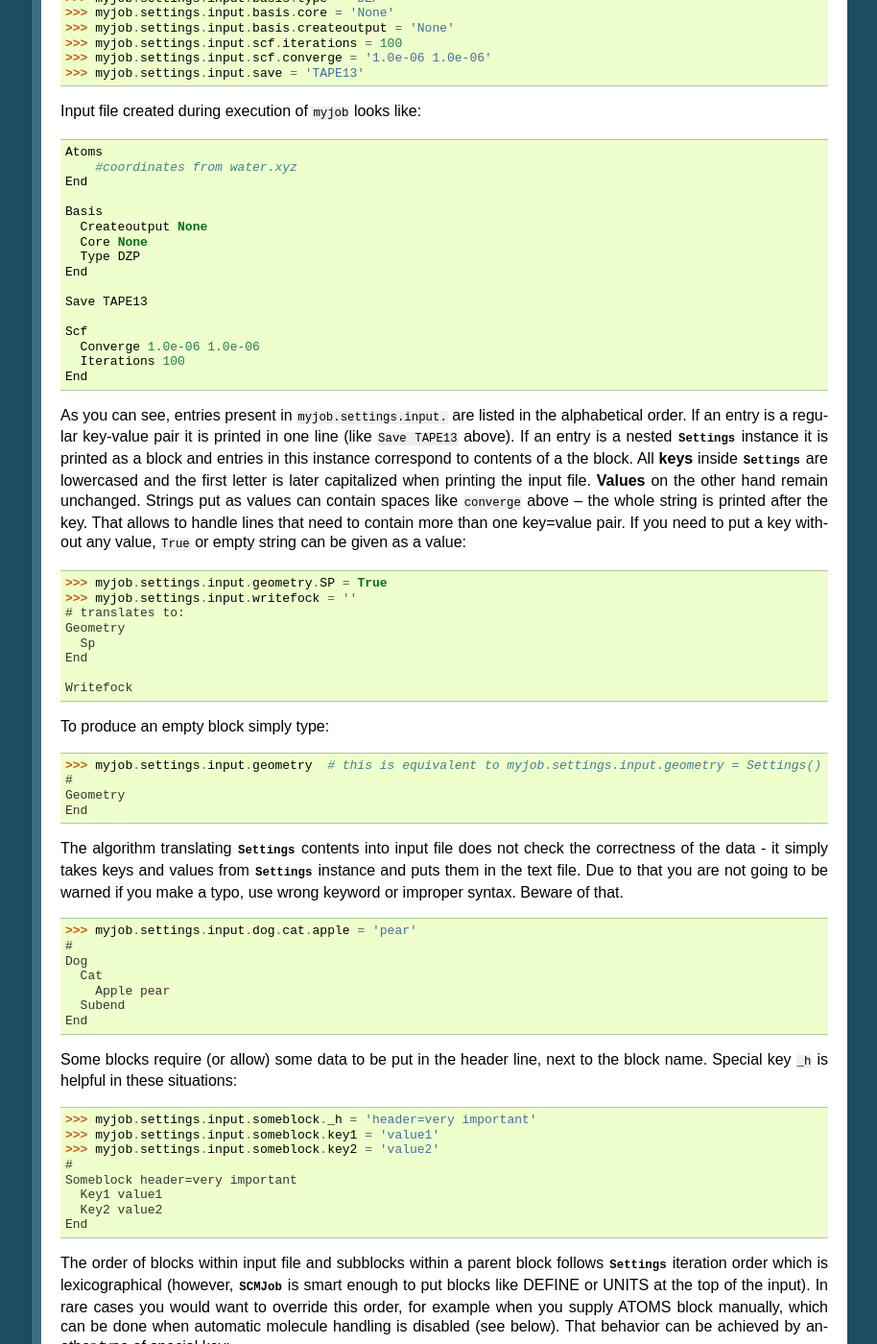
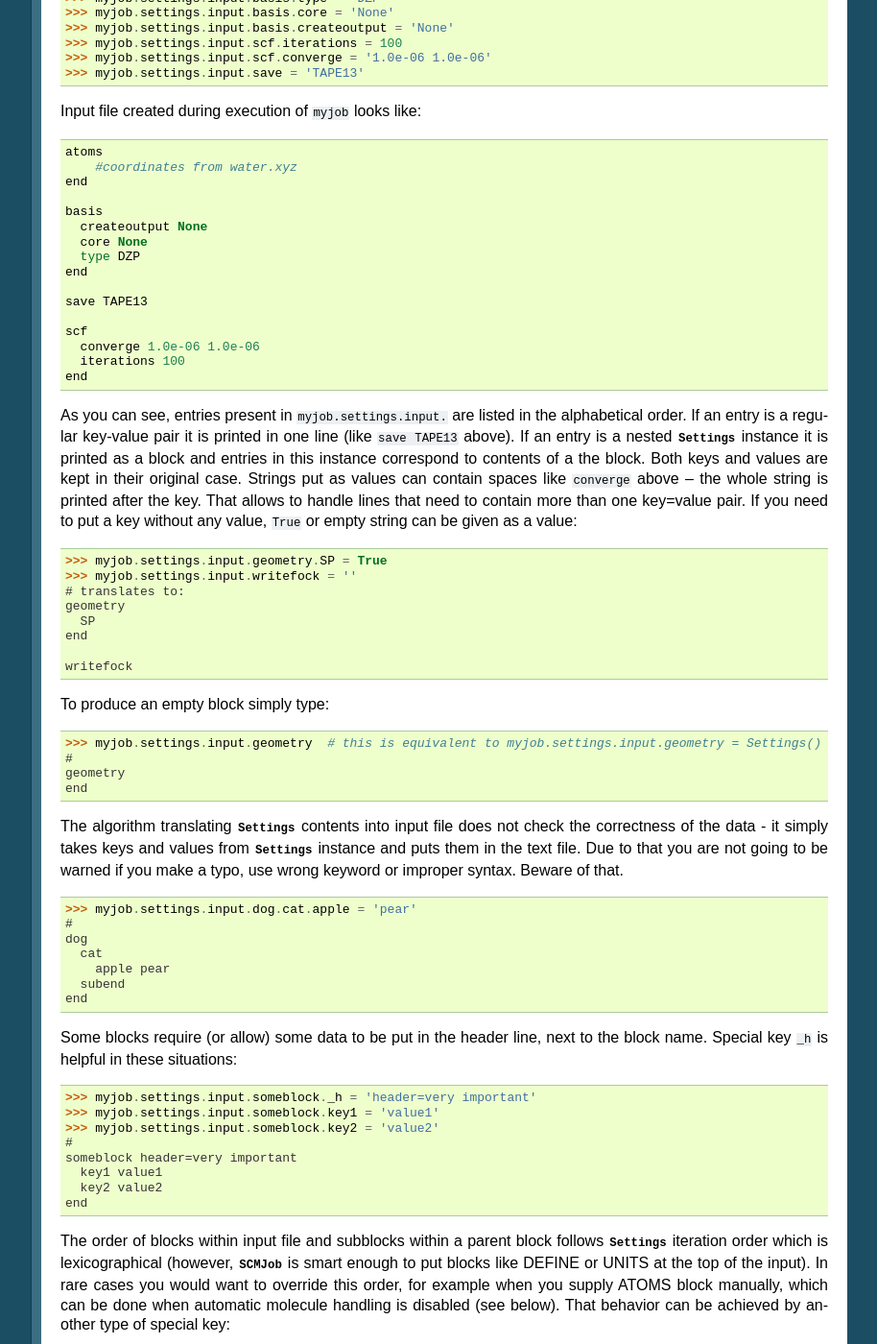
Before and after one commit to vivianlink/PLAMS, a Sphinx documentation site: the page built from doc/source/scm.rst, in a window 1280 px wide and 1400 px high, scrolled down 709 px. Shown: the whole window at 96% size, without its empty margins (187-1101 px from the left). Built offline with Sphinx 7.4.7, drawn with Linux system fonts in a browser that asks for light colours; some of the changed text lies outside the part shown.

Commit message:
Don't change case of keys in input files for SCMJob. (+doc up)

```diff
--- a/doc/source/scm.rst
+++ b/doc/source/scm.rst
@@ -31,40 +31,40 @@ The input file is generated based on ``input`` branch of job's |Settings|. All d
 
 Input file created during execution of ``myjob`` looks like::
 
-    Atoms
+    atoms
         #coordinates from water.xyz
-    End
+    end
 
-    Basis
-      Createoutput None
-      Core None
-      Type DZP
-    End
+    basis
+      createoutput None
+      core None
+      type DZP
+    end
 
-    Save TAPE13
+    save TAPE13
 
-    Scf
-      Converge 1.0e-06 1.0e-06
-      Iterations 100
-    End
+    scf
+      converge 1.0e-06 1.0e-06
+      iterations 100
+    end
 
-As you can see, entries present in ``myjob.settings.input.`` are listed in the alphabetical order. If an entry is a regular key-value pair it is printed in one line (like ``Save TAPE13`` above). If an entry is a nested |Settings| instance it is printed as a block and entries in this instance correspond to contents of a the block. All **keys** inside |Settings| are lowercased and the first letter is later capitalized when printing the input file. **Values** on the other hand remain unchanged. Strings put as values can contain spaces like ``converge`` above -- the whole string is printed after the key. That allows to handle lines that need to contain more than one key=value pair. If you need to put a key without any value, ``True`` or empty string can be given as a value::
+As you can see, entries present in ``myjob.settings.input.`` are listed in the alphabetical order. If an entry is a regular key-value pair it is printed in one line (like ``save TAPE13`` above). If an entry is a nested |Settings| instance it is printed as a block and entries in this instance correspond to contents of a the block. Both keys and values are kept in their original case. Strings put as values can contain spaces like ``converge`` above -- the whole string is printed after the key. That allows to handle lines that need to contain more than one key=value pair. If you need to put a key without any value, ``True`` or empty string can be given as a value::
 
     >>> myjob.settings.input.geometry.SP = True
     >>> myjob.settings.input.writefock = ''
     # translates to:
-    Geometry
-      Sp
-    End
+    geometry
+      SP
+    end
 
-    Writefock
+    writefock
 
 To produce an empty block simply type::
 
     >>> myjob.settings.input.geometry  # this is equivalent to myjob.settings.input.geometry = Settings()
     #
-    Geometry
-    End
+    geometry
+    end
 
 The algorithm translating |Settings| contents into input file does not check the correctness of the data - it simply takes keys and values from |Settings| instance and puts them in the text file. Due to that you are not going to be warned if you make a typo, use wrong keyword or improper syntax. Beware of that.
 
@@ -72,11 +72,11 @@ The algorithm translating |Settings| contents into input file does not check the
 
     >>> myjob.settings.input.dog.cat.apple = 'pear'
     #
-    Dog
-      Cat
-        Apple pear
-      Subend
-    End
+    dog
+      cat
+        apple pear
+      subend
+    end
 
 Some blocks require (or allow) some data to be put in the header line, next to the block name. Special key ``_h`` is helpful in these situations::
 
@@ -84,10 +84,10 @@ Some blocks require (or allow) some data to be put in the header line, next to t
     >>> myjob.settings.input.someblock.key1 = 'value1'
     >>> myjob.settings.input.someblock.key2 = 'value2'
     #
-    Someblock header=very important
-      Key1 value1
-      Key2 value2
-    End
+    someblock header=very important
+      key1 value1
+      key2 value2
+    end
 
 The order of blocks within input file and subblocks within a parent block follows |Settings| iteration order which is lexicographical (however, |SCMJob| is smart enough to put blocks like DEFINE or UNITS at the top of the input). In rare cases you would want to override this order, for example when you supply ATOMS block manually, which can be done when automatic molecule handling is disabled (see below). That behavior can be achieved by another type of special key::
 
@@ -97,43 +97,43 @@ The order of blocks within input file and subblocks within a parent block follow
     >>> myjob.settings.input.block.key1 = 'value1'
     >>> myjob.settings.input.block.key2 = 'value2'
     #
-    Block
+    block
       entire line that has to be the first line of block
       second line
-      Key1 value1
-      Key2 value2
-    End
+      key1 value1
+      key2 value2
+    end
 
 Sometimes one needs to put more instances of the same key within one block, like for example in CONSTRAINTS block in ADF. It can be done by using list of values instead of a single value::
 
     >>> myjob.settings.input.constraints.atom = [1,5,4]
     >>> myjob.settings.input.constraints.block = ['ligand', 'residue']
     #
-    Constraints
-      Atom 1
-      Atom 5
-      Atom 4
-      Block ligand
-      Block residue
-    End
+    constraints
+      atom 1
+      atom 5
+      atom 4
+      block ligand
+      block residue
+    end
 
 Finally, in some rare cases key and value pair in the input needs to be printed in a form ``key=value`` instead of ``key value``. When value is a string starting with the equal sign, no space is inserted between key and value::
 
     >>> myjob.settings.input.block.key = '=value'
     #
-    Block
-      Key=value
-    End
+    block
+      key=value
+    end
 
 Sometimes a value of a key in the input file needs to be a path to some file, usually KF file with results of some previous calculation. Of course such a path can be given explicitly ``newjob.restart = '/home/user/science/plams.12345/oldjob/oldjob.t21'``, but for user's convenience instances of |SCMJob| or |SCMResults| (or directly |KFFile|) can be also used. Algorithm will detect it and use an absolute path to the main KF file instead::
 
     >>> myjob.settings.input.restart = oldjob
     >>> myjob.settings.input.fragment.frag1 = fragjob
     #
-    Restart /home/user/science/plams.12345/oldjob/oldjob.t21
-    Fragment
-      Frag1 /home/user/science/fragmentresults/somejob/somejob.t21
-    End
+    restart /home/user/science/plams.12345/oldjob/oldjob.t21
+    fragment
+      frag1 /home/user/science/fragmentresults/somejob/somejob.t21
+    end
 
 |Molecule| instance stored in job's ``molecule`` attribute is automatically processed during the input file preparation and printed in the proper format, depending on the program. It is possible to disable that and give molecular coordinates explicitly as entries in ``myjob.settings.input.``. Automatic molecule processing can be turned off by ``myjob.settings.ignore_molecule = True``.
 
@@ -142,7 +142,7 @@ Sometimes a value of a key in the input file needs to be a path to some file, us
 Special atoms in ADF
 ++++++++++++++++++++
 
-In ADF atomic coordinates in ``ATOMS`` block can be enriched with some additional information like special names of atoms (for example in case of using different isotopes) or block/fragment membership. Since usually contents of ``ATOMS`` block are generated automatically based on the |Molecule| associated with a job, this information needs to be supplied inside the given |Molecule| instance. Details about every atom can be adjusted separately, by modifying attributes of a particular |Atom| instance according to the following convention:
+In ADF atomic coordinates in ``atoms`` block can be enriched with some additional information like special names of atoms (for example in case of using different isotopes) or block/fragment membership. Since usually contents of ``atoms`` block are generated automatically based on the |Molecule| associated with a job, this information needs to be supplied inside the given |Molecule| instance. Details about every atom can be adjusted separately, by modifying attributes of a particular |Atom| instance according to the following convention:
     *   Atomic symbol is generated based on atomic number stored in ``atnum`` attribute of a corresponding |Atom|. Atomic number 0 corresponds to the "dummy atom" for which the symbol is empty.
     *   If an attribute ``ghost`` of an |Atom| is ``True``, the above atomic symbol is prefixed with ``Gh.``.
     *   If an |Atom| has an attribute ``name`` its contents are added after the symbol. Hence setting ``atnum`` to 0 and adjusting ``name`` allows to put an arbitrary string as the atomic symbol.
@@ -167,7 +167,7 @@ The following example illustrates the usage of this mechanism::
     >>> mol[7].block = 'block2'
     >>> myjob = ADFJob(molecule=mol)
     #
-    Atoms
+    atoms
           1      Gh.C       0.01247       0.02254       1.08262
           2       C.D      -0.00894      -0.01624      -0.43421
           3    Gh.H.T      -0.49334       0.93505       1.44716
@@ -177,7 +177,7 @@ The following example illustrates the usage of this mechanism::
           7         H       0.49999       0.86726      -0.84481 b=block1
           8         H      -1.04310      -0.02739      -0.80544 f=frag b=block2
           9         O      -0.66442      -1.15471       1.56909
-    End
+    end
 
 
 
```
Also changed, not shown: 1 other file.
